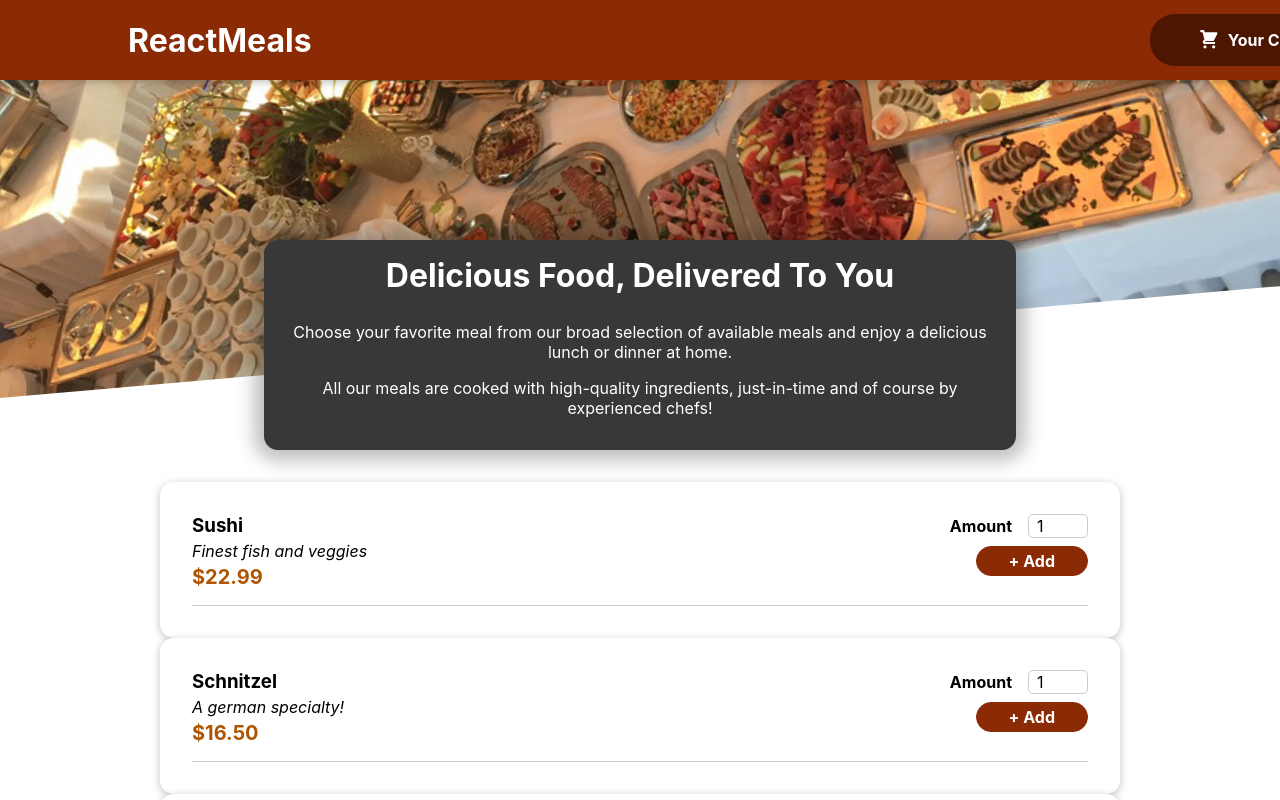
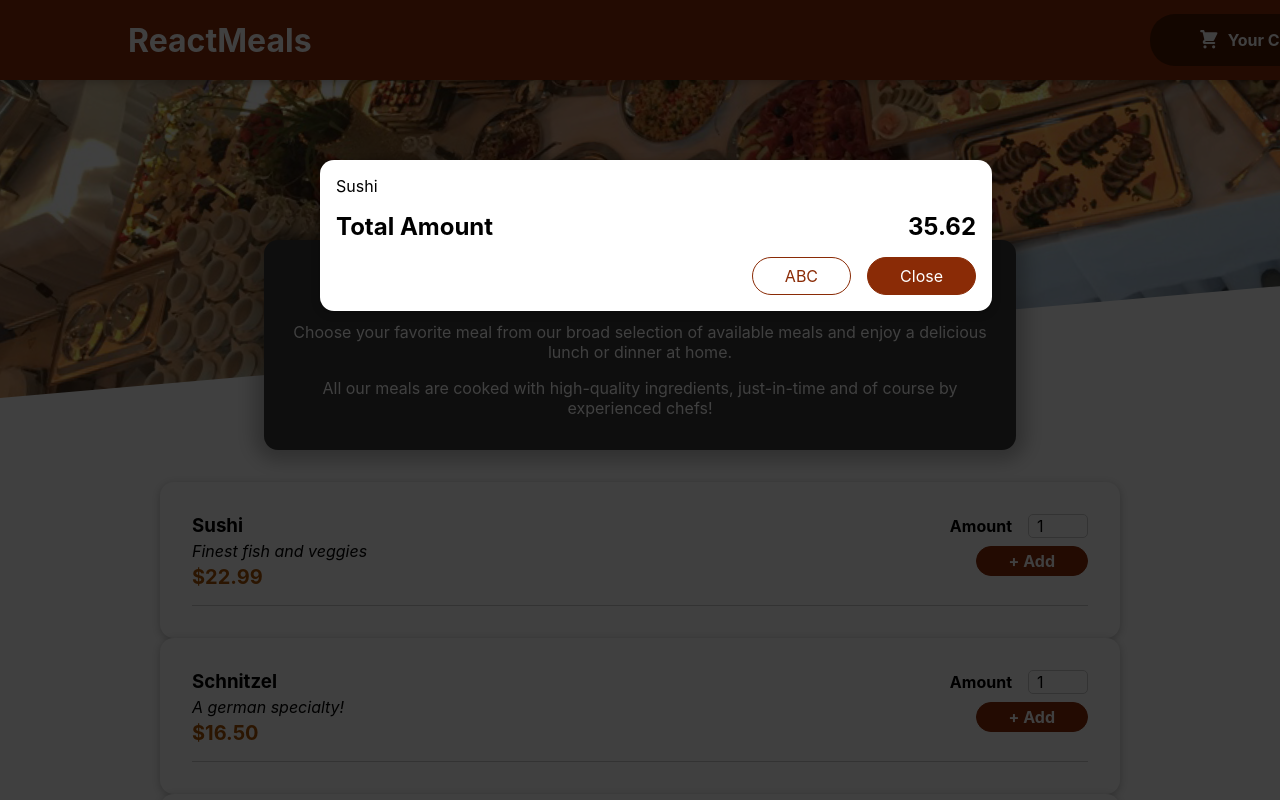
Before and after one commit to nehasingh931126/react-food-order-app, a React (Create React App) app: page / in a window 1280 px wide. Shown: the top 800 px of the page. Built offline with nearby package versions, Linux system fonts and the light colour scheme.

Commit message:
Added the modal using the React.portal

```diff
--- a/public/index.html
+++ b/public/index.html
@@ -28,6 +28,7 @@
   </head>
   <body>
     <noscript>You need to enable JavaScript to run this app.</noscript>
+    <div id="overlays"></div>
     <div id="root"></div>
     <!--
       This HTML file is a template.
--- a/src/App.js
+++ b/src/App.js
@@ -1,10 +1,11 @@
 import React, {Fragment} from 'react';
-import classes from './App.module.css';
 import Header from './components/Layout/Header';
 import Meals from './components/Meals/Meals';
+import Cart from './components/Cart/Cart'
 function App() {
     return (
         <Fragment>
+            <Cart></Cart>
             <Header/>
             <main>
                 <Meals/>
--- /dev/null
+++ b/src/components/Cart/Cart.js
@@ -0,0 +1,26 @@
+import React from 'react';
+import Modal from '../UI/Modal/Modal';
+import classes from './Cart.module.css';
+const Cart = ()=> {
+    const cartItems = <ul className={classes['cart-items']}>
+        {[{id: 'c1', name: 'Sushi', amout: 2, price: 12.99 }].map((item)=> <li>{item.name}</li>)}
+    </ul>;
+
+    return (
+        <Modal>
+            {cartItems}
+            <div className={classes.total}>
+                <span>Total Amount</span>
+                <span>35.62</span>
+            </div>
+            <div className={classes.actions}>
+                <button className={classes['button--alt']}>ABC</button>
+                <button className={classes.button}>Close</button>
+            </div>
+        </Modal>
+    )
+
+}
+
+
+export default Cart;
--- /dev/null
+++ b/src/components/Cart/Cart.module.css
@@ -0,0 +1,46 @@
+.cart-items {
+    list-style: none;
+    margin: 0;
+    padding: 0;
+    max-height: 20rem;
+    overflow: auto;
+}
+
+.total {
+    display: flex;
+    justify-content: space-between;
+    align-items: center;
+    font-weight: bold;
+    font-size: 1.5rem;
+    margin: 1rem 0;
+}
+
+.actions {
+    text-align: right;
+}
+
+.actions button {
+    font: inherit;
+    cursor: pointer;
+    background-color: transparent;
+    border: 1px solid #8a2b06;
+    padding: 0.5rem 2rem;
+    border-radius: 25px;
+    margin-left: 1rem;
+}
+
+.actions button:hover,
+.actions button:active {
+    background-color: #5a1a01;
+    border-color: #5a1a01;
+    color: white;
+}
+
+.actions .button--alt {
+    color: #8a2b06;
+}
+
+.actions .button {
+    background-color: #8a2b06;
+    color: white;
+}
--- /dev/null
+++ b/src/components/UI/Modal/Modal.js
@@ -0,0 +1,31 @@
+import React, {Fragment} from 'react';
+import classes from './Modal.module.css';
+import ReactDOM from 'react-dom';
+const Backdrop = props => {
+    return (
+        <div className={classes.backdrop}>
+        </div>
+    )
+};
+const ModalOverlay = props => {
+    return (
+        <div className={classes.modal}>
+            <div className={classes.content}>{props.children}</div>
+        </div>
+    )
+};
+
+const portalElement = document.getElementById('overlays');
+
+const Modal = (props) => {
+    return (
+        <Fragment>
+            {ReactDOM.createPortal(<Backdrop />, portalElement)}
+            {ReactDOM.createPortal(<ModalOverlay>{props.children}</ModalOverlay>, portalElement)}
+        </Fragment>
+    )
+
+}
+
+
+export default Modal;
--- /dev/null
+++ b/src/components/UI/Modal/Modal.module.css
@@ -0,0 +1,41 @@
+.backdrop {
+    position: fixed;
+    top: 0;
+    left: 0;
+    width: 100%;
+    height: 100vh;
+    z-index: 20;
+    background-color: rgba(0, 0, 0, 0.75);
+}
+
+.modal {
+    position: fixed;
+    top: 20vh;
+    left: 5%;
+    width: 90%;
+    background-color: white;
+    padding: 1rem;
+    border-radius: 14px;
+    box-shadow: 0 2px 8px rgba(0, 0, 0, 0.25);
+    z-index: 30;
+    animation: slide-down 300ms ease-out forwards;
+}
+
+@media (min-width: 768px) {
+    .modal {
+        width: 40rem;
+        left: calc(50% - 20rem);
+    }
+}
+
+@keyframes slide-down {
+    from {
+        opacity: 0;
+        transform: translateY(-3rem);
+    }
+
+    to {
+        opacity: 1;
+        transform: translateY(0);
+    }
+}
```
